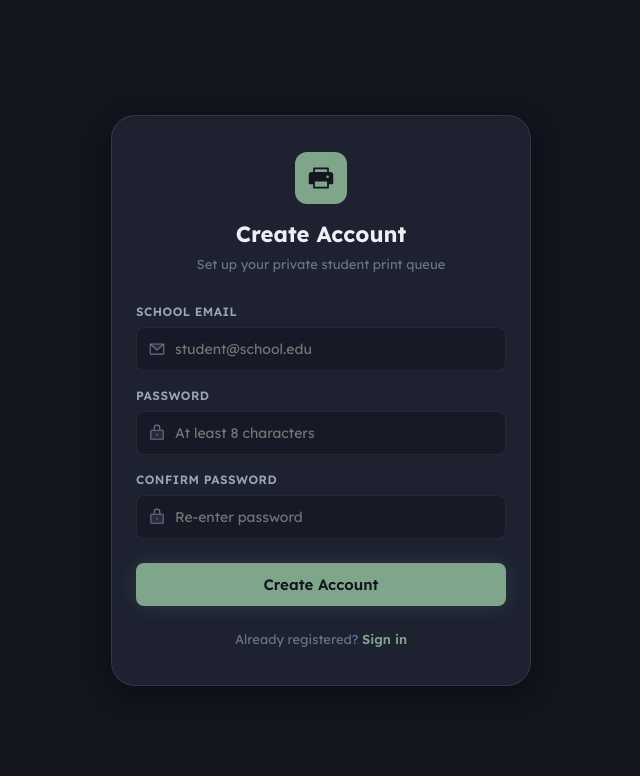
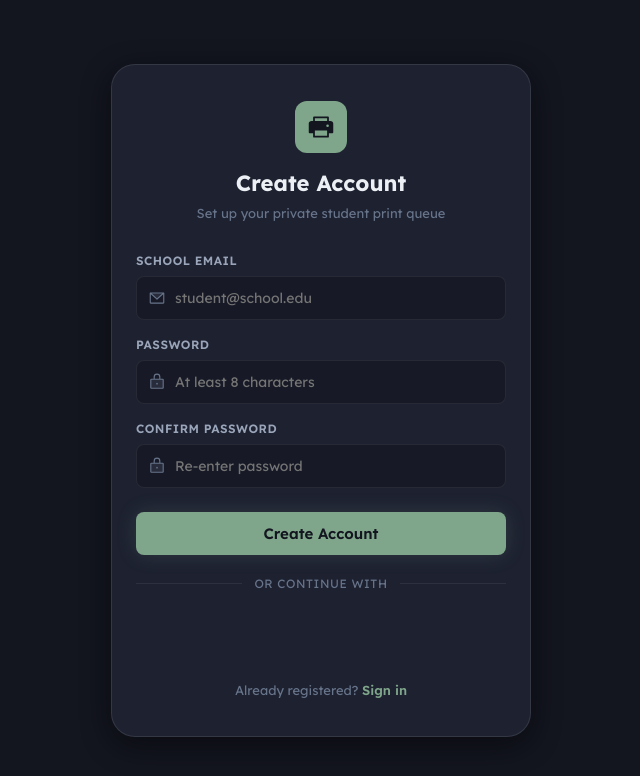
Before and after one commit to Mahiamk/printeasy, a React (Vite) app in the folder frontend/: page /register in a window 1280 px wide. Shown: the top 776 px of the page, without its empty margins (319-959 px from the left). Built offline with nearby package versions, Linux system fonts and the light colour scheme; no server answers.

Commit message:
feat: integrate GoogleSignInButton into registration page with divider UI

```diff
--- a/frontend/src/pages/Register.tsx
+++ b/frontend/src/pages/Register.tsx
@@ -3,6 +3,7 @@ import { Link, useNavigate } from 'react-router-dom';
 import { Printer, Lock, EnvelopeSimple, Spinner, WarningCircle } from '@phosphor-icons/react';
 import { authApi } from '../api/auth';
 import { useAuth } from '../context/AuthContext';
+import { GoogleSignInButton } from '../components/auth/GoogleSignInButton';
 
 export const Register: React.FC = () => {
   const navigate = useNavigate();
@@ -254,6 +255,26 @@ export const Register: React.FC = () => {
           </button>
         </form>
 
+        {/* Divider */}
+        <div
+          style={{
+            display: 'flex',
+            alignItems: 'center',
+            margin: '20px 0',
+            color: 'var(--text-muted)',
+            fontSize: '12px',
+          }}
+        >
+          <div style={{ flex: 1, height: '1px', background: 'var(--border-subtle)' }} />
+          <span style={{ padding: '0 12px', textTransform: 'uppercase', letterSpacing: '0.05em' }}>
+            or continue with
+          </span>
+          <div style={{ flex: 1, height: '1px', background: 'var(--border-subtle)' }} />
+        </div>
+
+        {/* Google Sign-In */}
+        <GoogleSignInButton onError={(msg) => setError(msg)} text="signup_with" />
+
         <div style={{ textAlign: 'center', marginTop: '24px', fontSize: '13px', color: 'var(--text-muted)' }}>
           Already registered?{' '}
           <Link to="/login" style={{ color: 'var(--accent-sage)', fontWeight: 600 }}>
```
